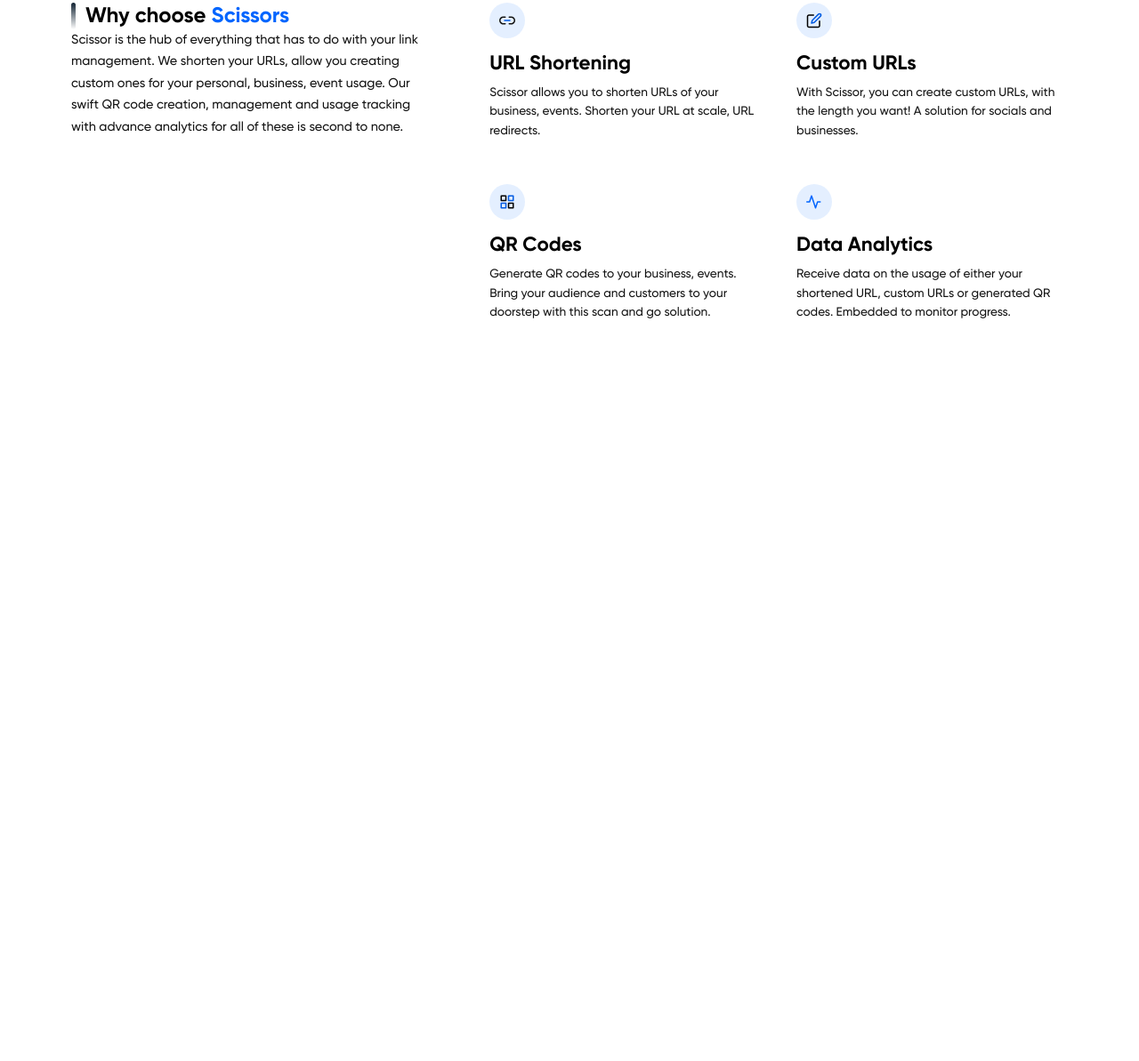
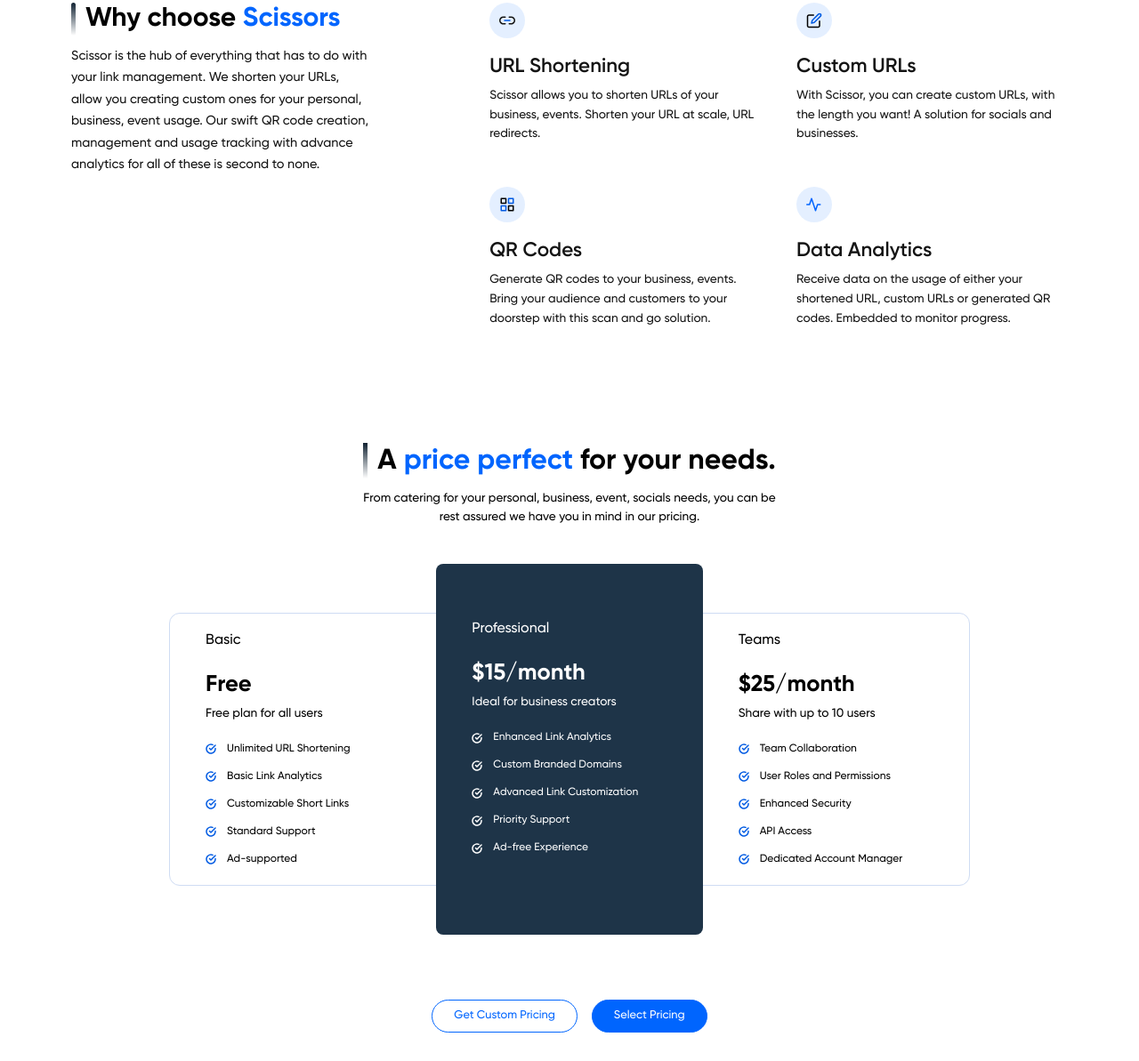
Before and after one commit to ololade154/Assessment-2, a plain HTML site: page index.html in a window 1280 px wide. Shown: the part 1032-2225 px from the top of the page at 89% size. Before the commit the page ends 1491 px from the top, so only its background shows below. Drawn offline with Linux system fonts and the light colour scheme.

Commit message:
designing the plan section interface

```diff
--- a/index.html
+++ b/index.html
@@ -194,6 +194,61 @@
           </article>
         </div>
       </section>
+      <section class="pricing">
+        <h2 class="section-title">
+          A <span class="blue-text">price perfect</span> for your needs.
+        </h2>
+        <p class="pricing-intro">
+          From catering for your personal, business, event, socials needs, you
+          can be rest assured we have you in mind in our pricing.
+        </p>
+
+        <div class="plans">
+          <article class="plan">
+            <h3 class="plan-name">Basic</h3>
+            <p class="price">Free</p>
+            <p class="plan-desc">Free plan for all users</p>
+            <ul class="plan-features">
+              <li>Unlimited URL Shortening</li>
+              <li>Basic Link Analytics</li>
+              <li>Customizable Short Links</li>
+              <li>Standard Support</li>
+              <li>Ad-supported</li>
+            </ul>
+          </article>
+
+          <article class="plan plan-featured">
+            <h3 class="plan-name">Professional</h3>
+            <p class="price">$15/month</p>
+            <p class="plan-desc">Ideal for business creators</p>
+            <ul class="plan-features">
+              <li>Enhanced Link Analytics</li>
+              <li>Custom Branded Domains</li>
+              <li>Advanced Link Customization</li>
+              <li>Priority Support</li>
+              <li>Ad-free Experience</li>
+            </ul>
+          </article>
+
+          <article class="plan">
+            <h3 class="plan-name">Teams</h3>
+            <p class="price">$25/month</p>
+            <p class="plan-desc">Share with up to 10 users</p>
+            <ul class="plan-features">
+              <li>Team Collaboration</li>
+              <li>User Roles and Permissions</li>
+              <li>Enhanced Security</li>
+              <li>API Access</li>
+              <li>Dedicated Account Manager</li>
+            </ul>
+          </article>
+        </div>
+
+        <div class="pricing-buttons">
+          <button type="button" class="btn-outline">Get Custom Pricing</button>
+          <button type="button" class="btn-solid">Select Pricing</button>
+        </div>
+      </section>
     </main>
   </body>
 </html>
--- a/styles/index.css
+++ b/styles/index.css
@@ -20,6 +20,14 @@
   font-display: swap;
 }
 
+@font-face {
+  font-family: "Gilroy";
+  src: url("/fonts/Gilroy-SemiBold.ttf") format("truetype");
+  font-weight: 600;
+  font-style: normal;
+  font-display: swap;
+}
+
 body {
   font-family: "Gilroy", sans-serif;
 }
@@ -32,6 +40,7 @@
   --light-blue: #f9fbfd;
   --header-bg: #faf8ee;
   --icon-bg: #3284ff21;
+  --navy: linear-gradient(180deg, #1e3448 99.99%, rgba(30, 52, 72, 0) 100%);
 }
 .blue-text {
   color: var(--blue-text);
@@ -447,20 +456,25 @@
 }
 .features {
   display: grid;
-  grid-template-columns: 1fr 1.6fr; /* left column narrower than right */
+  grid-template-columns: 1fr 1.6fr;
   gap: 4rem;
   padding: 6rem 5rem;
 
   @media screen and (max-width: 767px) {
-    grid-template-columns: 1fr; /* stack: intro on top, cards below */
+    grid-template-columns: 1fr;
     gap: 2rem;
     padding: 3rem 1.3rem;
   }
+}
+.features-intro {
+  width: 100%;
+  max-width: 335px;
 }
 
 .features-intro h2 {
   position: relative;
   padding-left: 1rem;
+  font-size: 30px;
 }
 
 .features-intro h2::before {
@@ -477,13 +491,14 @@
   font-size: 0.9rem;
   line-height: 1.7;
   color: var(--text-color);
+  margin-top: 0.7rem;
+  font-weight: 400;
 }
 
-/* right side: 2 x 2 grid */
 .features-grid {
   display: grid;
   grid-template-columns: 1fr 1fr;
-  gap: 3rem 2.5rem; /* row gap, column gap */
+  gap: 3rem 2.5rem;
 
   @media screen and (max-width: 767px) {
     grid-template-columns: 1fr;
@@ -498,7 +513,7 @@
   background-color: var(--icon-bg);
   display: grid;
   place-items: center;
-  margin-bottom: 1rem;
+  margin-bottom: 1.2rem;
 }
 
 .feature-icon img {
@@ -509,10 +524,167 @@
 .feature h3 {
   font-size: 1.4rem;
   margin-bottom: 0.5rem;
+  font-weight: 600;
+  color: var(--text-color);
 }
 
 .feature p {
   font-size: 0.85rem;
   line-height: 1.6;
   color: var(--text-color);
+  font: 400;
 }
+
+.pricing {
+  padding: 2rem 3rem;
+  text-align: center;
+
+  @media screen and (max-width: 767px) {
+    padding: 3rem 18px;
+  }
+}
+
+.section-title {
+  position: relative;
+  display: inline-block;
+  font-size: 2rem;
+  padding-left: 1rem;
+}
+
+.section-title::before {
+  content: "";
+  position: absolute;
+  left: 0;
+  top: 0;
+  bottom: 0;
+  width: 5px;
+  background: linear-gradient(180deg, #112232 0%, rgba(77, 107, 136, 0) 100%);
+}
+
+.pricing-intro {
+  max-width: 480px;
+  margin: 0.75rem auto 0;
+  font-size: 0.85rem;
+  line-height: 1.6;
+}
+
+.plans {
+  display: grid;
+  grid-template-columns: repeat(3, 1fr);
+  max-width: 900px;
+  margin: 6rem auto 8rem;
+  border: 1px solid #cfdcf3;
+  border-radius: 12px;
+  text-align: left;
+
+  @media screen and (max-width: 767px) {
+    grid-template-columns: 1fr;
+    gap: 1.5rem;
+    margin: 2.5rem auto;
+    border: none;
+    border-radius: 0;
+  }
+}
+
+.plan {
+  padding: 1.3rem 2.5rem;
+
+  @media screen and (max-width: 767px) {
+    padding: 1.5rem;
+    border: 1px solid #cfdcf3;
+    border-radius: 12px;
+  }
+}
+
+.plan-featured {
+  margin: -3.5rem 0;
+  background: var(--navy);
+  color: white;
+  border-radius: 8px;
+  padding-top: 4rem;
+
+  @media screen and (max-width: 767px) {
+    margin: 0;
+    border-color: var(--navy);
+    border-radius: 12px;
+    padding-top: 1.5rem;
+  }
+}
+
+.plan-name {
+  font-size: 1rem;
+  font-weight: 400;
+  margin-bottom: 1.5rem;
+}
+
+.price {
+  font-size: 1.6rem;
+  font-weight: 700;
+  margin-bottom: 0.5rem;
+}
+
+.plan-desc {
+  font-size: 0.85rem;
+  margin-bottom: 1.5rem;
+}
+
+.plan-features {
+  list-style: none;
+  display: grid;
+  gap: 1rem;
+}
+
+.plan-features li {
+  position: relative;
+  padding-left: 1.5rem;
+  font-size: 0.75rem;
+}
+
+/* blue check icon */
+.plan-features li::before {
+  content: "";
+  position: absolute;
+  left: 0;
+  top: 50%;
+  translate: 0 -50%;
+  width: 12px;
+  height: 12px;
+  background: url("/icons/check-circle.svg") no-repeat center / contain;
+}
+
+.plan-featured .plan-features li::before {
+  background-image: url("/icons/white-check-circle.svg");
+}
+
+.pricing-buttons {
+  display: flex;
+  justify-content: center;
+  flex-wrap: wrap;
+  gap: 1rem;
+}
+
+.btn-outline,
+.btn-solid {
+  font: inherit;
+  font-size: 0.8rem;
+  border: 1px solid var(--blue-text);
+  border-radius: 100px;
+  padding: 0.6rem 1.5rem;
+  cursor: pointer;
+}
+
+.btn-outline {
+  background: white;
+  color: var(--blue-text);
+}
+
+.btn-solid {
+  background-color: var(--blue-text);
+  color: white;
+}
+
+.btn-outline:focus-visible,
+.btn-solid:focus-visible {
+  outline: 2px solid var(--blue-text);
+  outline-offset: 3px;
+}
```
Also changed, not shown: fonts/Gilroy-SemiBold.ttf (added), icons/check-circle.svg (added), icons/white-check-circle.svg (added).
